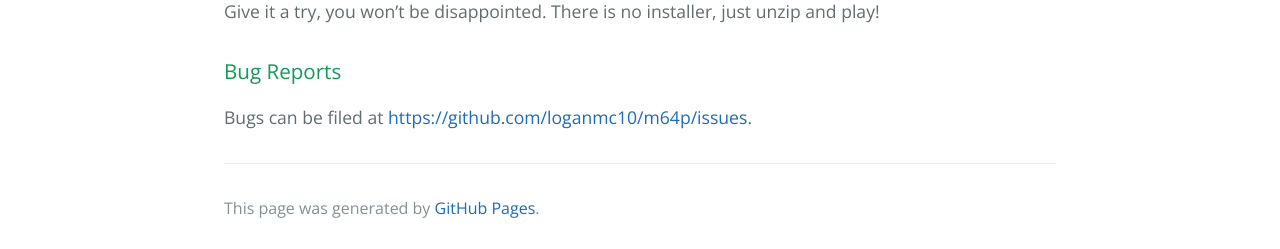
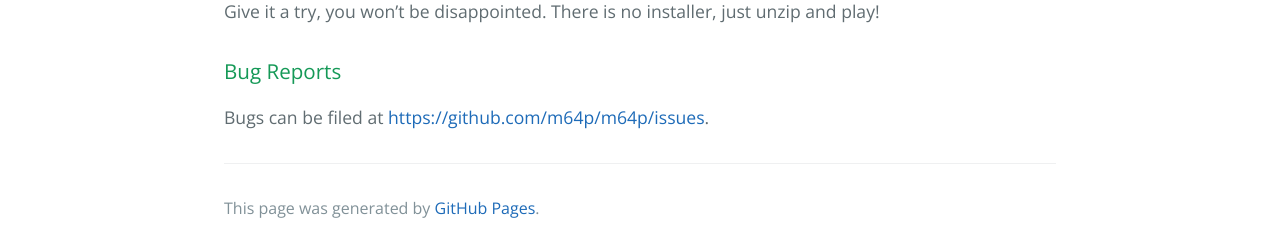
Before and after one commit to m64p/m64p.github.io, a Jekyll site: the page built from index.md, in a window 1280 px wide. Shown: the part 1258-1507 px from the top of the page. Built offline with Jekyll 4.4.1, drawn with Linux system fonts in a browser that asks for light colours; part of the change alters nothing that is shown.

Commit message:
update url

```diff
--- a/_config.yml
+++ b/_config.yml
@@ -3,4 +3,4 @@ description: An easy to use N64 emulator. Available for Windows and Linux
 show_downloads: true
 google_analytics:
 theme: jekyll-theme-cayman
-download_url: https://github.com/loganmc10/m64p/releases
+download_url: https://github.com/m64p/m64p/releases
--- a/index.md
+++ b/index.md
@@ -14,7 +14,7 @@ Come chat with the community at: [https://discord.gg/tsR3RtYynZ](https://discord
 
 ### Netplay and Patreon ###
 
-You can read the netplay wiki [here](https://github.com/loganmc10/m64p/wiki/Netplay-Guide)
+You can read the netplay wiki [here](https://github.com/m64p/m64p/wiki/Netplay-Guide)
 
 m64p now includes netplay! No need to worry about hosting a server. The server is hosted in the cloud. Netplay is free to use and is included in the latest builds of m64p. You can support the project on Patreon [here](https://www.patreon.com/m64p)
 
@@ -28,4 +28,4 @@ Give it a try, you won't be disappointed. There is no installer, just unzip and
 
 ### Bug Reports ###
 
-Bugs can be filed at [https://github.com/loganmc10/m64p/issues](https://github.com/loganmc10/m64p/issues).
+Bugs can be filed at [https://github.com/m64p/m64p/issues](https://github.com/loganmc10/m64p/issues).
```
